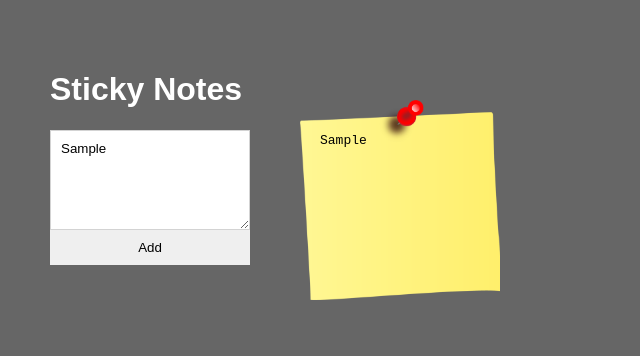
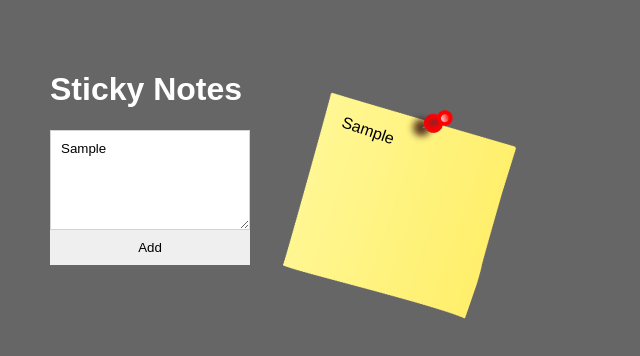
Before and after one commit to Asadbek-Dev/notes_app, a React (Create React App) app: page / in a window 1280 px wide. Both pictures are taken after typing "Sample" into the empty fields and a click on the button "Add". Shown: the top 356 px of the page, without its empty margins (0-640 px from the left). Built offline with nearby package versions, Linux system fonts and the light colour scheme.

Commit message:
bug bixed

```diff
--- a/src/App.js
+++ b/src/App.js
@@ -21,18 +21,21 @@ const notesReducer=(prevstate,action)=>{
   }
 };
 function App() {
+  const [count, setCount] = useState(1);
   const [noteInput, setNoteInput] = useState('');
-  const [notesState,dispatch]=useReducer(notesReducer,initialNotesState)
-
+  const [notesState,dispatch]=useReducer(notesReducer,initialNotesState);
   const addNote= event =>{
     event.preventDefault();
     if(!noteInput){
       return ;
     }
     const newNote={
+      id:count,
       text:noteInput,
+      rotate: Math.floor(Math.random()*20)
     }
     dispatch({ type:'ADD_NOTE',payload:newNote})
+    setCount(count+1)
   };
   return (
     <div className='app'>
@@ -42,7 +45,7 @@ function App() {
         <button>Add</button>
       </form>
       {notesState.notes.map(note=>(
-        <div className="note">
+        <div className="note" style={{transform: `rotate(${note.rotate}deg)`}}>
           <pre className="text">{note.text}</pre>
         </div>
       ))}
--- a/src/App.scss
+++ b/src/App.scss
@@ -59,4 +59,12 @@ h1{
     height: 200px;
     width: 200px;
     padding: 20px;
+
+    .text{
+        font-family: Arial, Helvetica, sans-serif;
+        height: 100%;
+        width: 100%;
+        white-space: pre-wrap;
+        overflow-y: scroll;
+    }
 }
```
